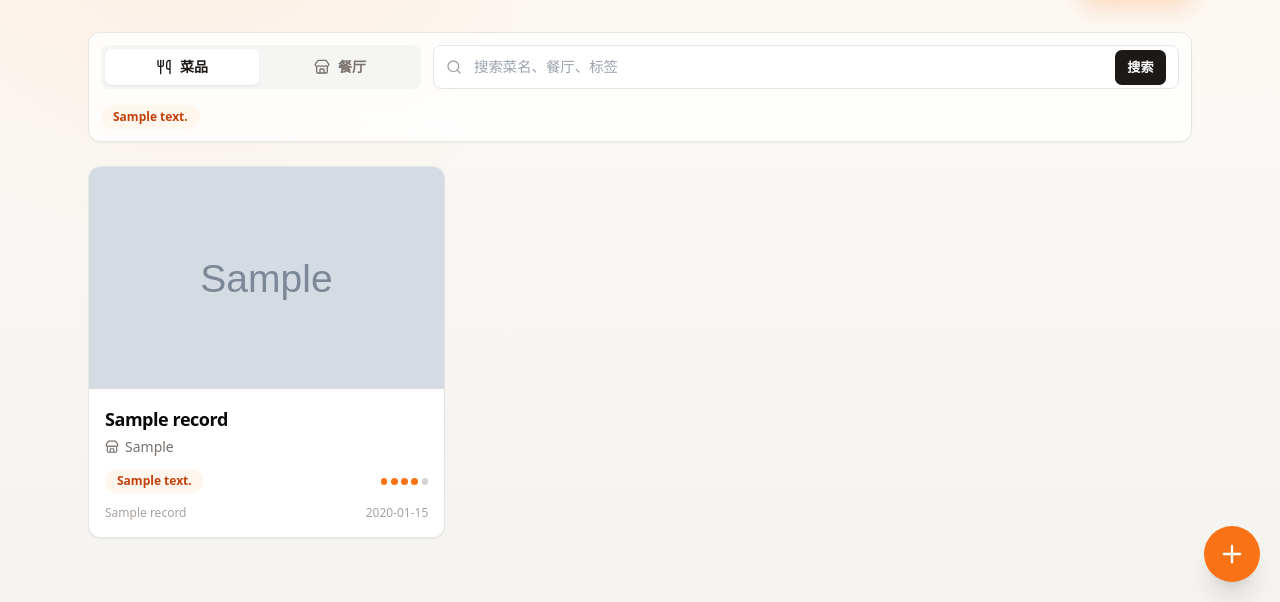
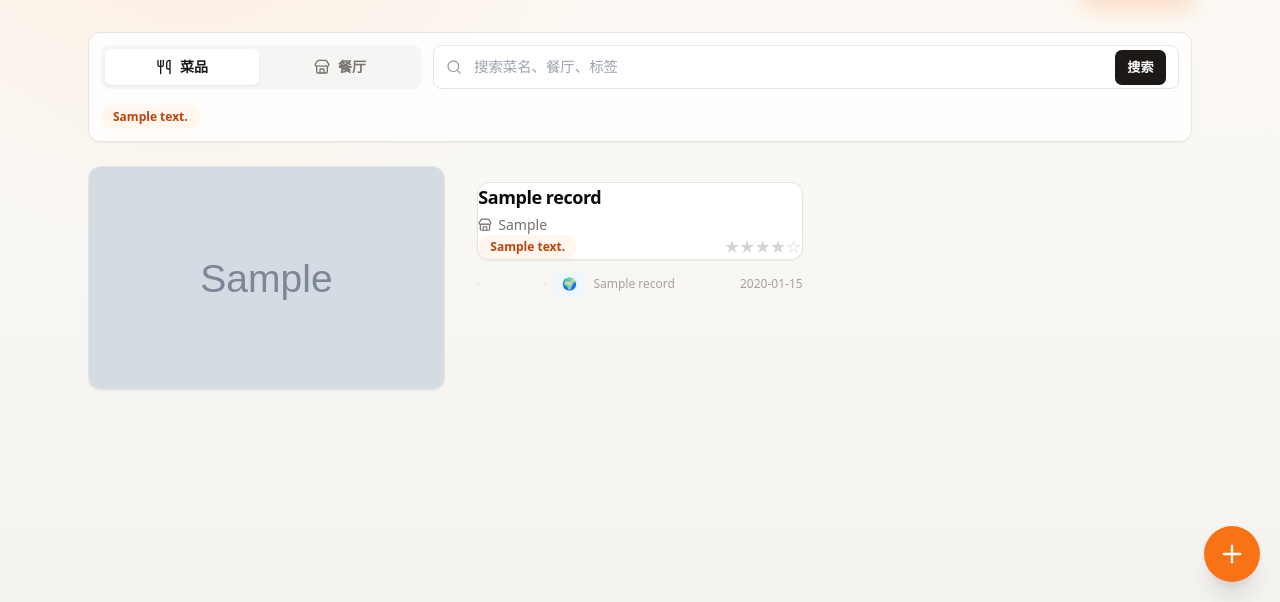
Before and after one commit to hhman3097/Foofie, a FastAPI app: page / in a window 1280 px wide. Shown: the part 198-800 px from the top of the page. Run offline with FastAPI, Linux system fonts and the light colour scheme; tables that the repository leaves empty hold one stand-in row (values such as "Sample post"); grey boxes marked "Sample" are stand-in pictures; some libraries are stand-ins or nearby versions.

Commit message:
feat: 星星评分 + 地球跳转链接

```diff
--- a/foofie/static/css/style.css
+++ b/foofie/static/css/style.css
@@ -240,18 +240,14 @@
 
 .rating-dots {
     display: inline-flex;
-    gap: 0.22rem;
+    gap: 2px;
+    font-size: 0.9rem;
+    color: #d6d3d1;
+    letter-spacing: 1px;
 }
 
-.rating-dots span {
-    width: 0.42rem;
-    height: 0.42rem;
-    border-radius: 999px;
-    background: #d6d3d1;
-}
-
-.rating-dots span.on {
-    background: #f97316;
+.rating-dots .star-on {
+    color: #f97316;
 }
 
 .empty-state {
--- a/foofie/templates/index.html
+++ b/foofie/templates/index.html
@@ -77,12 +77,17 @@
                 <div class="flex items-center justify-between gap-3">
                     <span class="chip inline-flex rounded-full bg-orange-50 px-3 py-1 text-xs font-semibold text-orange-700">{{ r.cuisine_tag }}</span>
                     <span class="rating-dots" aria-label="{{ r.rating }} 星">
-                        {% for i in range(5) %}<span class="{% if i < r.rating %}on{% endif %}"></span>{% endfor %}
+                        {% for i in range(5) %}{% if i < r.rating %}★{% else %}☆{% endif %}{% endfor %}
                     </span>
                 </div>
-                <div class="flex items-center justify-between gap-2 text-xs text-stone-400">
-                    <span class="min-w-0 truncate">{% if r.location_name %}{{ r.location_name }}{% else %}未命名地点{% endif %}</span>
-                    <span>{{ r.date_eaten }}</span>
+                <div class="flex items-center justify-between gap-2">
+                    <div class="flex items-center gap-2 min-w-0">
+                        <a href="/globe?lat={{ r.latitude }}&lng={{ r.longitude }}&name={{ r.dish_name|urlencode }}"
+                           class="flex-shrink-0 rounded-md bg-blue-50 px-2 py-1 text-xs font-medium text-blue-600 hover:bg-blue-100 transition-colors"
+                           title="在地球上查看">🌍</a>
+                        <span class="text-xs text-stone-400 truncate">{% if r.location_name %}{{ r.location_name }}{% else %}未命名地点{% endif %}</span>
+                    </div>
+                    <span class="text-xs text-stone-400 flex-shrink-0">{{ r.date_eaten }}</span>
                 </div>
             </div>
         </a>
```
Also changed, not shown: foofie/templates/globe.html (+14 -0 lines).
